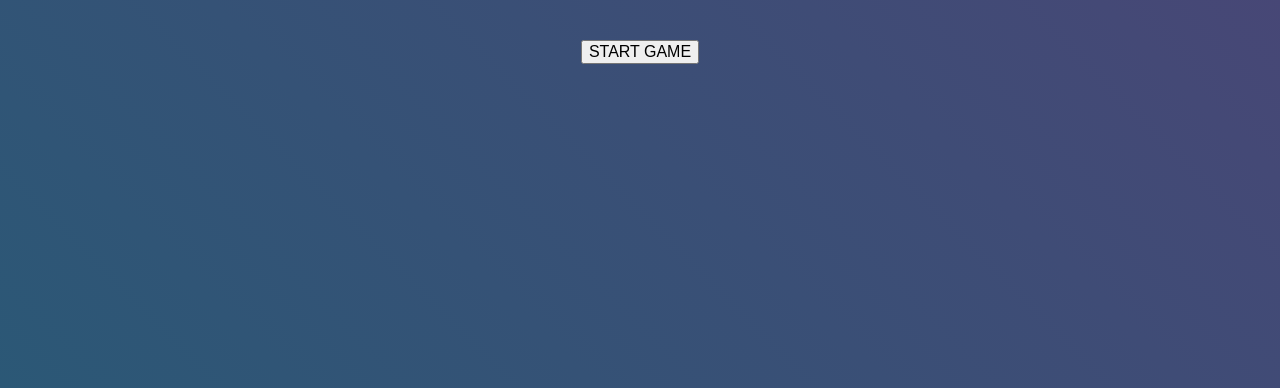
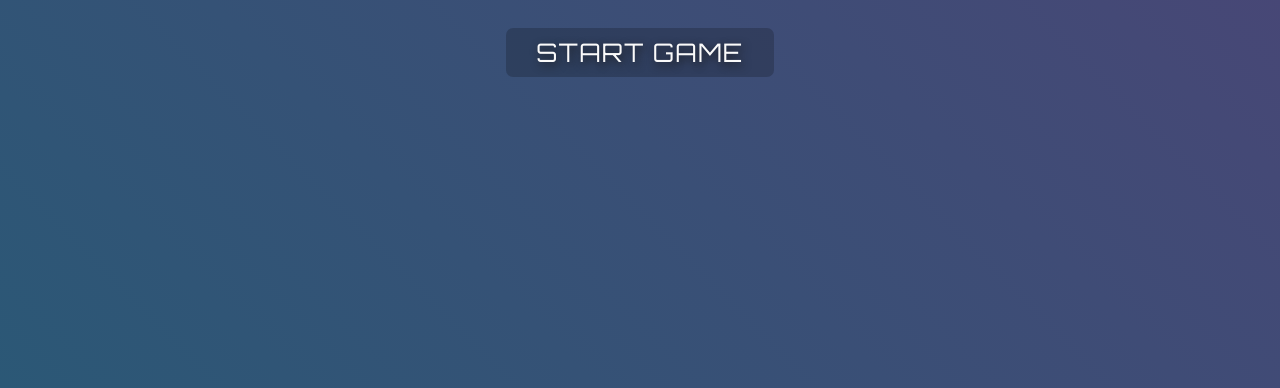
Before and after one commit to john-mantas/memory-game, a plain HTML site: page index.html in a window 1280 px wide. Shown: the part 412-800 px from the top of the page. Drawn offline with Linux system fonts and the light colour scheme; a web font is replaced by a local one.

Commit message:
feat: Add primary button styling

```diff
--- a/styles/style.css
+++ b/styles/style.css
@@ -8,6 +8,35 @@ body {
     max-width: 1200px;
     margin: auto;
     font-family: sans-serif;
+}
+
+button {
+    background: none;
+    border: none;
+    color: inherit;
+}
+
+/* ========== UI Components ========== */
+/* ----- Buttons ----- */
+.button--primary {
+    display: inline;
+    padding: 10px 30px;
+    font-size: 1.6em;
+    font-family: Orbitron;
+    letter-spacing: 1.2px;
+    background-color: rgba(0,0,0,0.2);
+    border-radius: 7px;
+    text-shadow: 2px 3px 9px #1c1c1c;
+    cursor: pointer;
+}
+
+.button--primary:hover {
+    padding: 10px 15px;
+    border-radius: 21px;
+}
+
+.button--primary:active {
+    transform: scale(0.965);
 }
 
 /* ========== Start Screen Section ========== */
```
